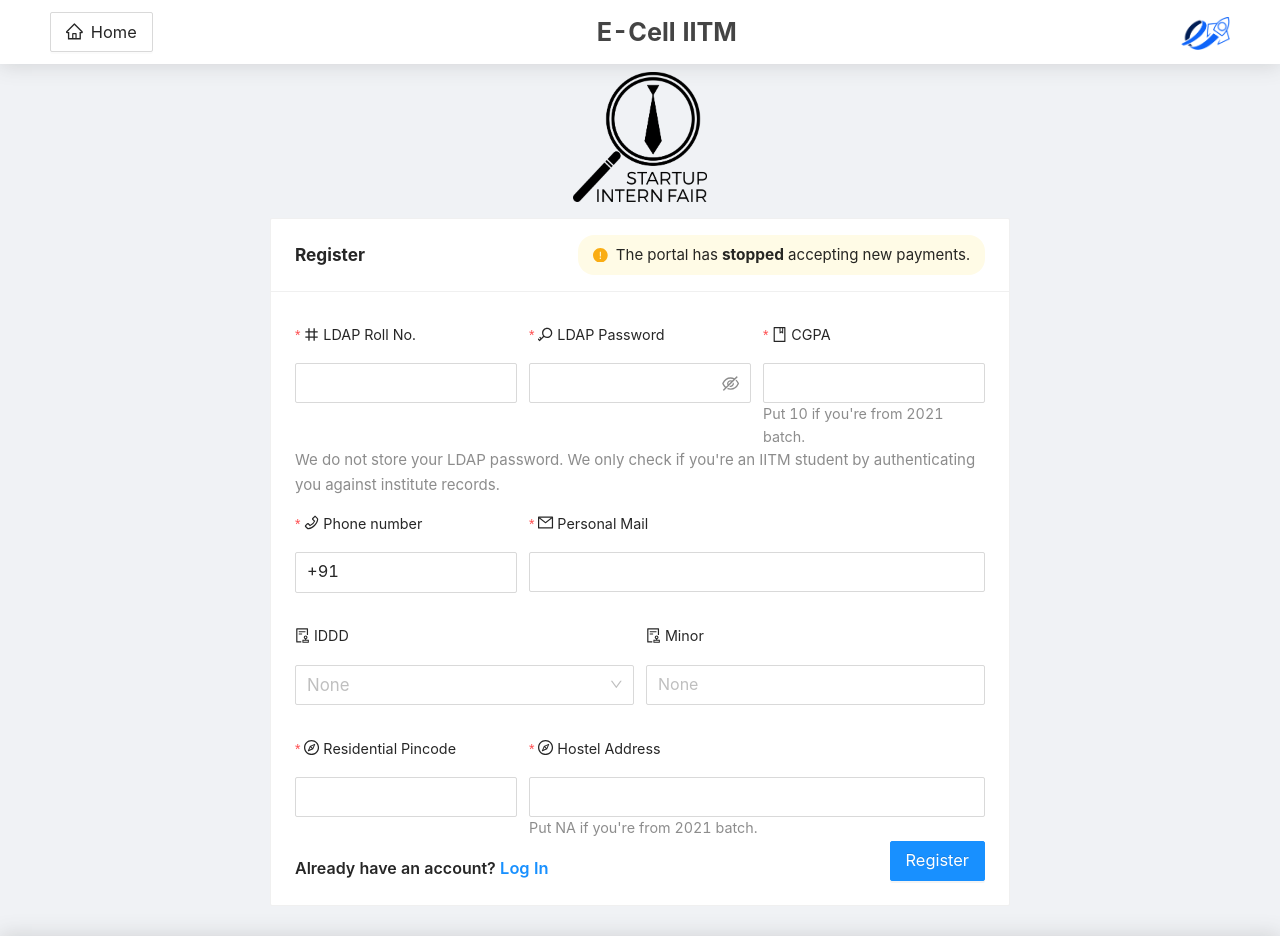
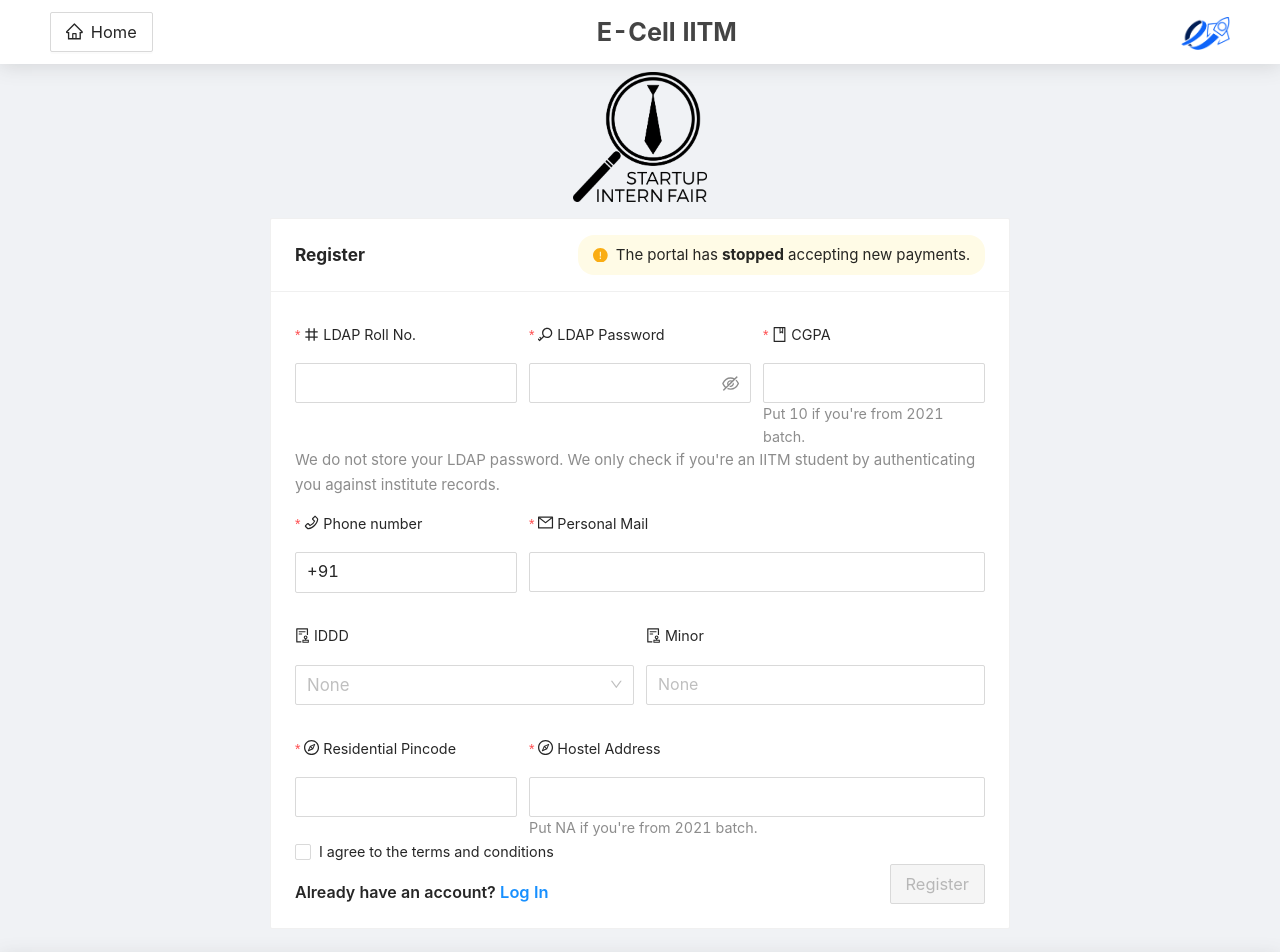
Before and after one commit to Alphacosmic/WebWork, a React (Vite) app: page /internfair/student/register in a window 1280 px wide. Shown: the top 952 px of the page. Built offline with nearby package versions, Linux system fonts and the light colour scheme.

Commit message:
TnC checkbox done

```diff
--- a/src/views/RegisterForm/RegisterForm.jsx
+++ b/src/views/RegisterForm/RegisterForm.jsx
@@ -1,5 +1,17 @@
 import React, { useState } from "react";
-import { Form, Row, Col, Input, Button, Typography, Layout, Card, Select, Alert } from "antd";
+import {
+	Form,
+	Row,
+	Col,
+	Input,
+	Button,
+	Typography,
+	Layout,
+	Card,
+	Select,
+	Alert,
+	Checkbox,
+} from "antd";
 import {
 	NumberOutlined,
 	PhoneOutlined,
@@ -41,12 +53,14 @@ const RegisterForm = () => {
 	const [form] = Form.useForm();
 	const screen = useBreakpoint();
 	const [loading, setLoading] = useState(false);
+	const [isTNCAccepted, setIsTNCAccepted] = useState(false);
 
 	const [, setLocation] = useLocation();
 
 	const handleSuccess = () => {
 		setLocation("/dashboard");
 	};
+
 	const onFinish = async () => {
 		try {
 			setLoading(true);
@@ -307,6 +321,16 @@ const RegisterForm = () => {
 								</Form.Item>
 							</Col>
 						</Row>
+						<Row>
+							<Col>
+								<Checkbox
+									onChange={() => {
+										setIsTNCAccepted(!isTNCAccepted);
+									}}>
+									I agree to the terms and conditions
+								</Checkbox>
+							</Col>
+						</Row>
 						<Row align="bottom">
 							<Col span={16}>
 								<Typography.Title level={5} style={{ margin: "0px" }}>
@@ -319,6 +343,7 @@ const RegisterForm = () => {
 										type="primary"
 										size="large"
 										htmlType="submit"
+										disabled={!isTNCAccepted}
 										loading={loading}>
 										Register
 									</Button>
```
